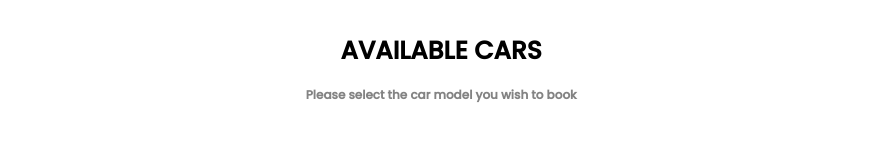
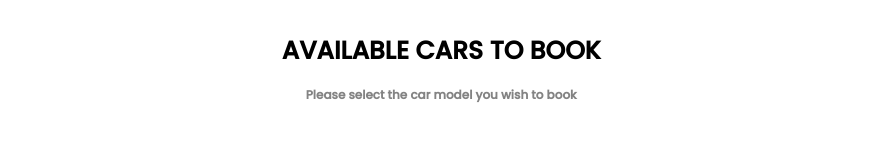
Before and after one commit to PromzzyKoncepts/Book-Appointment-Front-end, a React (Create React App) app: page / in a window 1280 px wide. Shown: the top 160 px of the page, without its empty margins (346-1228 px from the left). Built offline with nearby package versions, Linux system fonts and the light colour scheme; no server answers.

Commit message:
Edit title

```diff
--- a/src/pages/Home.jsx
+++ b/src/pages/Home.jsx
@@ -17,7 +17,7 @@ const Home = () => {
 
   return (
     <div className="home-container">
-      <h1>Available Cars</h1>
+      <h1>Available Cars To book</h1>
       <h5>Please select the car model you wish to book</h5>
       <div className="cards-container">
         <Car cars={cars} />
```
